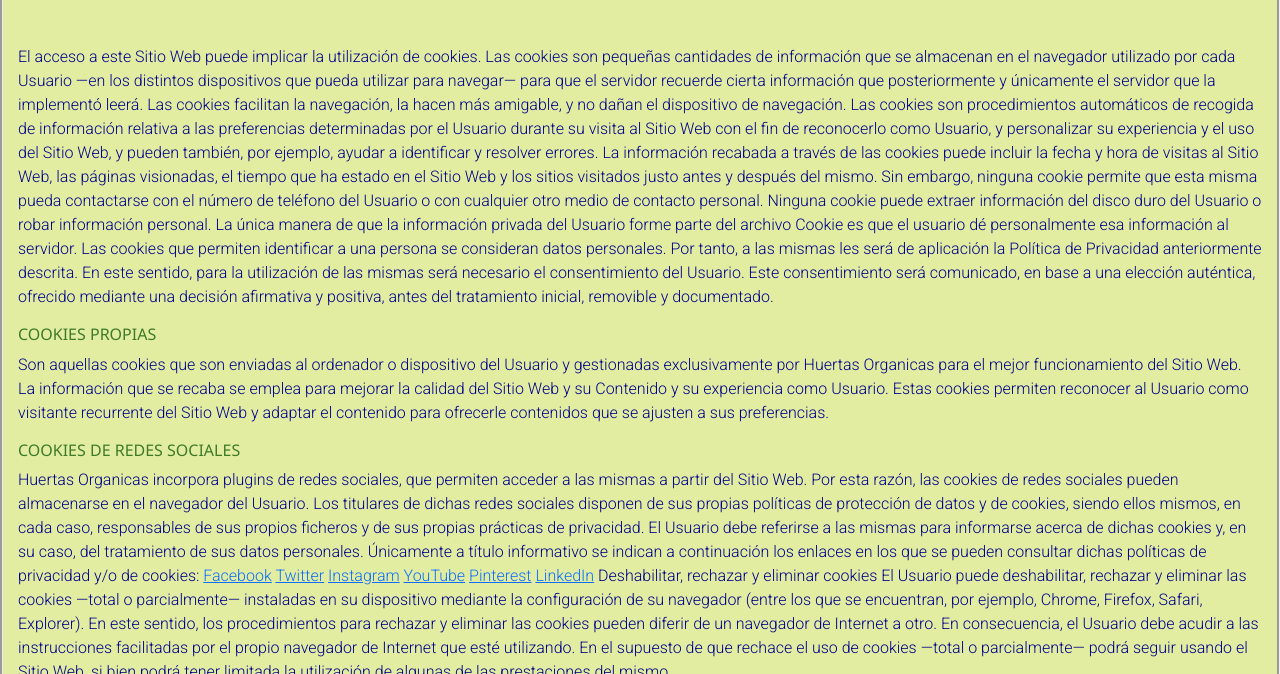
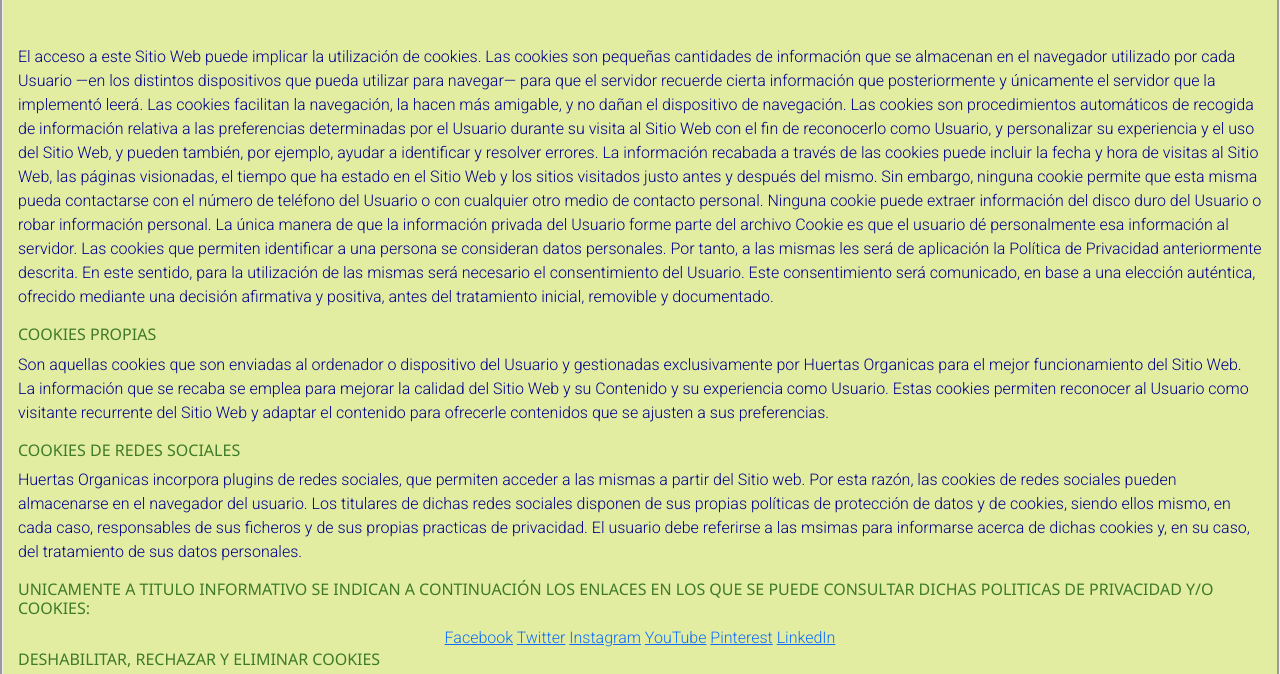
Before and after one commit to bymaatt/proyecto_huertasOrganicas, a website: page pag/cookies.html in a window 1280 px wide. Shown: the part 278-952 px from the top of the page. Drawn offline with Linux system fonts and the light colour scheme; files that its build step writes are made by us from their sources.

Commit message:
arreglo w3c cookies

```diff
--- a/pag/cookies.html
+++ b/pag/cookies.html
@@ -92,21 +92,24 @@
           visitante recurrente del Sitio Web y adaptar el contenido para ofrecerle contenidos que se ajusten a sus preferencias.</p>
 
           <h2 class="title-politica">Cookies de redes sociales</h2>
-          <p class="text-politica fs-6"> Huertas Organicas incorpora plugins de redes sociales, que permiten acceder a las mismas a partir del Sitio Web. Por esta razón, las cookies de redes
-          sociales pueden almacenarse
-          en el navegador del Usuario. Los titulares de dichas redes sociales disponen de sus propias políticas de protección de datos y de cookies, siendo ellos mismos, en cada caso,
-          responsables de sus propios ficheros y de sus propias prácticas de privacidad. El Usuario debe referirse a las mismas para informarse acerca de dichas cookies y, en su caso,
-          del tratamiento de sus datos personales. Únicamente a título informativo se indican a continuación los enlaces en los que se pueden consultar dichas políticas de privacidad y/o
-          de cookies:
+          <p class="text-politica fs-6">Huertas Organicas incorpora plugins de redes sociales, que permiten acceder a las mismas a partir del Sitio web. Por esta razón, las cookies de redes sociales
+            pueden almacenarse en el navegador del usuario. Los titulares de dichas redes sociales disponen de sus propias políticas de protección de datos y de cookies, siendo ellos mismo, en cada caso,
+            responsables de sus ficheros y de sus propias practicas de privacidad. El usuario debe referirse a las msimas para informarse acerca de dichas cookies y, en su caso, del tratamiento de sus datos personales. </p>
 
+          <h2 class="title-politica">Unicamente a titulo informativo se indican a continuación los enlaces en los que se puede consultar dichas politicas de privacidad y/o cookies:</h2>
+
+          <div>
             <a href="https://www.facebook.com/policies/cookies/">Facebook</a>
             <a href="https://twitter.com/es/privacy">Twitter</a>
             <a href="https://help.instagram.com/1896641480634370?ref=ig">Instagram</a>
             <a href="https://policies.google.com/privacy?hl=es-419&gl=mx">YouTube</a>
             <a href="https://policy.pinterest.com/es/privacy-policy">Pinterest</a>
             <a href="https://www.linkedin.com/legal/cookie-policy?trk=hp-cookies">LinkedIn</a>
-          Deshabilitar, rechazar y eliminar cookies
-          El Usuario puede deshabilitar, rechazar y eliminar las cookies —total o parcialmente— instaladas en su dispositivo mediante la configuración de su navegador
+          </div>
+
+
+          <h2 class="title-politica">Deshabilitar, rechazar y eliminar cookies</h2>
+          <p class="text-politica fs-6">El Usuario puede deshabilitar, rechazar y eliminar las cookies —total o parcialmente— instaladas en su dispositivo mediante la configuración de su navegador
           (entre los que se encuentran, por ejemplo, Chrome, Firefox, Safari, Explorer). En este sentido, los procedimientos para rechazar y eliminar las cookies pueden
           diferir de un navegador de Internet a otro. En consecuencia, el Usuario debe acudir a las instrucciones facilitadas por el propio navegador de Internet que esté utilizando.
           En el supuesto de que rechace el uso de cookies —total o parcialmente— podrá seguir usando el Sitio Web, si bien podrá tener limitada la utilización de algunas de las
```
Lines whose indentation alone changed are shown as unchanged.
